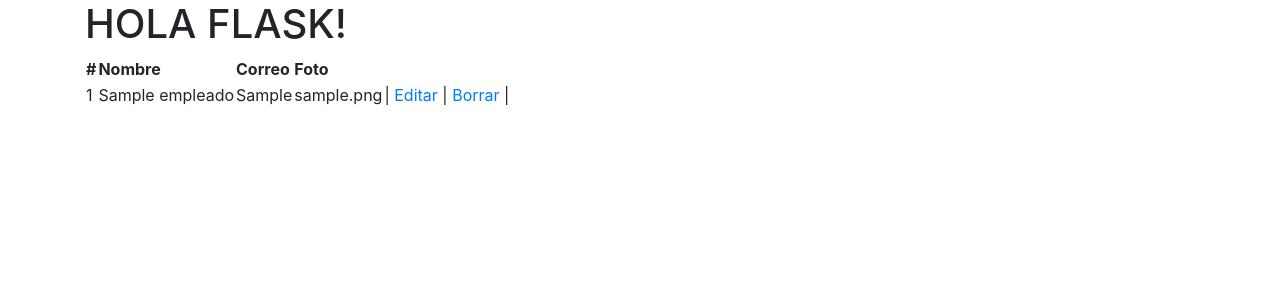
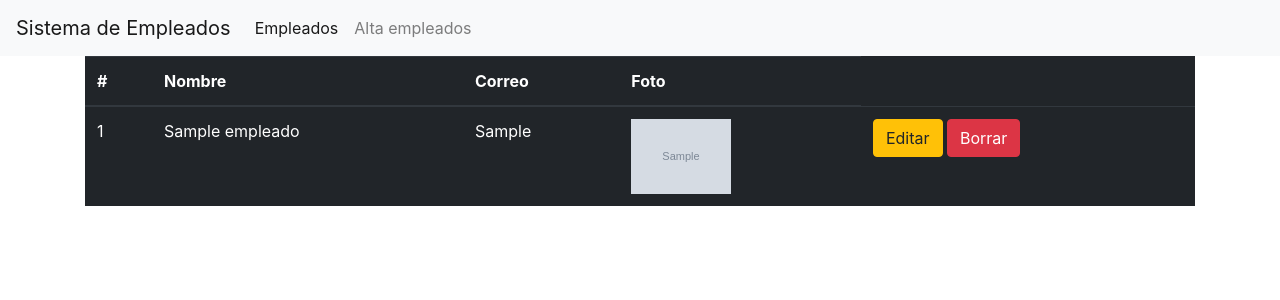
Before and after one commit to alemossello/sistema-empleados, a Flask app: page / in a window 1280 px wide. Shown: the top 300 px of the page. Run offline with Flask 3, Linux system fonts and the light colour scheme; tables that the repository leaves empty or names only in its code hold one stand-in row (values such as "Sample post"); grey boxes marked "Sample" are stand-in pictures.

Commit message:
Muestro foto en index y aplico Bootstrap

```diff
--- a/src/app.py
+++ b/src/app.py
@@ -1,5 +1,5 @@
 from flask import Flask
-from flask import render_template, request, redirect
+from flask import render_template, request, redirect, url_for, send_from_directory
 from flaskext.mysql import MySQL
 from datetime import datetime
 import os
@@ -20,6 +20,10 @@ app.config['UPLOADS'] = UPLOADS #Guardamos la ruta como un valor en la app
 
 mysql.init_app(app)
 
+#Muestro la foto en la tabla
+@app.route('/fotodeusuario/<path:nombreFoto>')
+def uploads(nombreFoto):
+    return send_from_directory(os.path.join('UPLOADS'), nombreFoto)
 
 @app.route('/')
 def index():
@@ -124,8 +128,10 @@ def update():
 
         nombreFoto = cursor.fetchone()[0]
         # borrarEstaFoto = os.path.join(app.config["UPLOADS"], nombreFoto)
-
-        os.remove(os.path.join(app.config['UPLOADS'], nombreFoto))
+        try:
+            os.remove(os.path.join(app.config['UPLOADS'], nombreFoto))
+        except:
+            pass
 
         sql = f"UPDATE empleados set foto = '{nuevoNombreFoto}' WHERE id = '{id}'"
         cursor.execute(sql)
--- a/src/templates/empleados/index.html
+++ b/src/templates/empleados/index.html
@@ -1,9 +1,7 @@
 {% include 'header.html' %}
 
-<h1>HOLA FLASK!</h1>
-
-<table>
-    <thead>
+<table class="table table-dark">
+    <thead class="thead-dark">
         <tr>
             <th>#</th>
             <th>Nombre</th>
@@ -18,13 +16,14 @@
             <td>{{empleado[0]}}</td>
             <td>{{empleado[1]}}</td>
             <td>{{empleado[2]}}</td>
-            <td>{{empleado[3]}}</td>
             <td>
-                |
-                <a href="/modify/{{empleado[0]}}">Editar</a>
-                |
-                <a href="/delete/{{empleado[0]}}">Borrar</a>
-                |
+
+                <img width="100" src="fotodeusuario/{{empleado[3]}}" alt="foto perfil">
+
+            </td>
+            <td>
+                <a class="btn btn-warning" href="/modify/{{empleado[0]}}">Editar</a>
+                <a class="btn btn-danger" href="/delete/{{empleado[0]}}">Borrar</a>
             </td>
         </tr>
         <!-- Cerramos el for -->
--- a/src/templates/header.html
+++ b/src/templates/header.html
@@ -7,4 +7,16 @@
     <title>inicio</title>
 </head>
 <body>
+    <nav class="navbar navbar-expand-lg navbar-light bg-light">
+        <a class="navbar-brand" href="{{url_for('index')}}">Sistema de Empleados</a>
+        <button class="navbar-toggler" type="button" data-toggle="collapse" data-target="#navbarNavAltMarkup" aria-controls="navbarNavAltMarkup" aria-expanded="false" aria-label="Toggle navigation">
+          <span class="navbar-toggler-icon"></span>
+        </button>
+        <div class="collapse navbar-collapse" id="navbarNavAltMarkup">
+          <div class="navbar-nav">
+            <a class="nav-item nav-link active" href="{{url_for('index')}}">Empleados <span class="sr-only">(current)</span></a>
+            <a class="nav-item nav-link" href="{{ url_for('create')}}">Alta empleados</a>
+          </div>
+        </div>
+      </nav>
     <div class="container">
```
